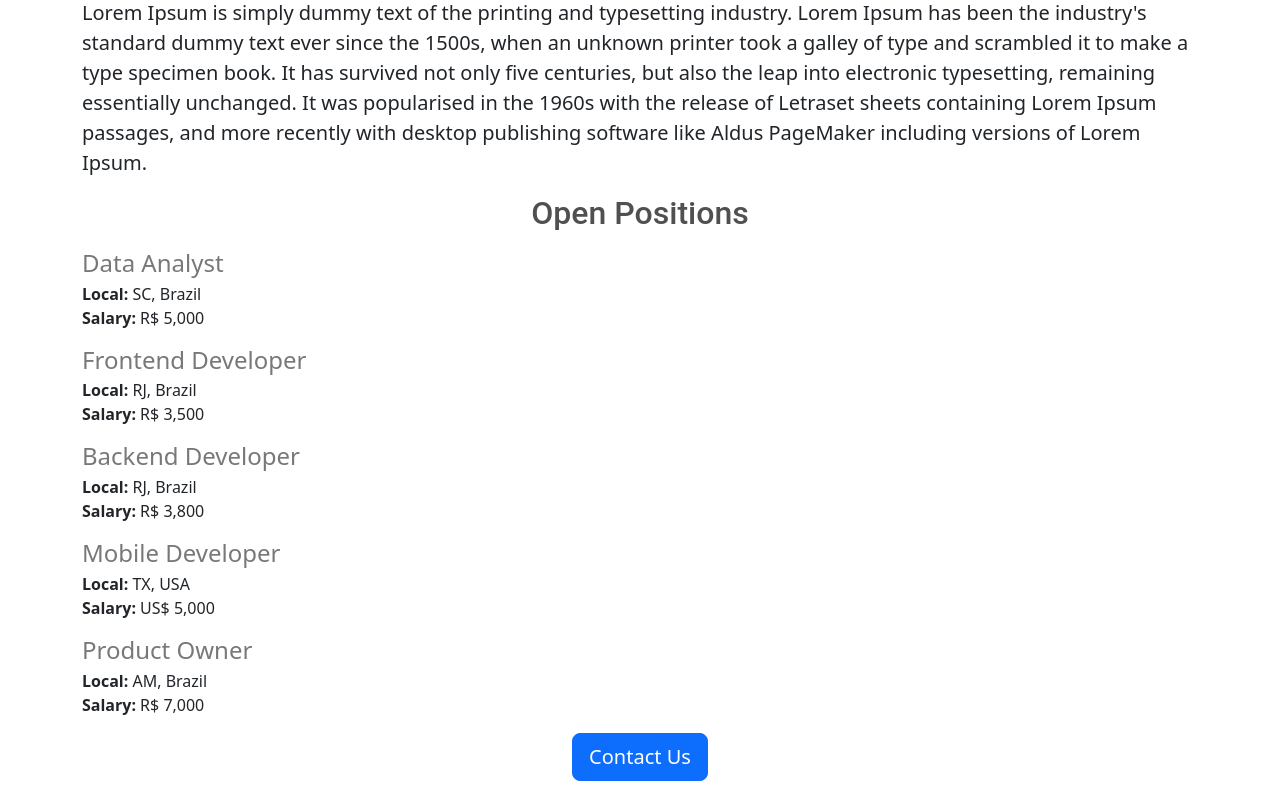
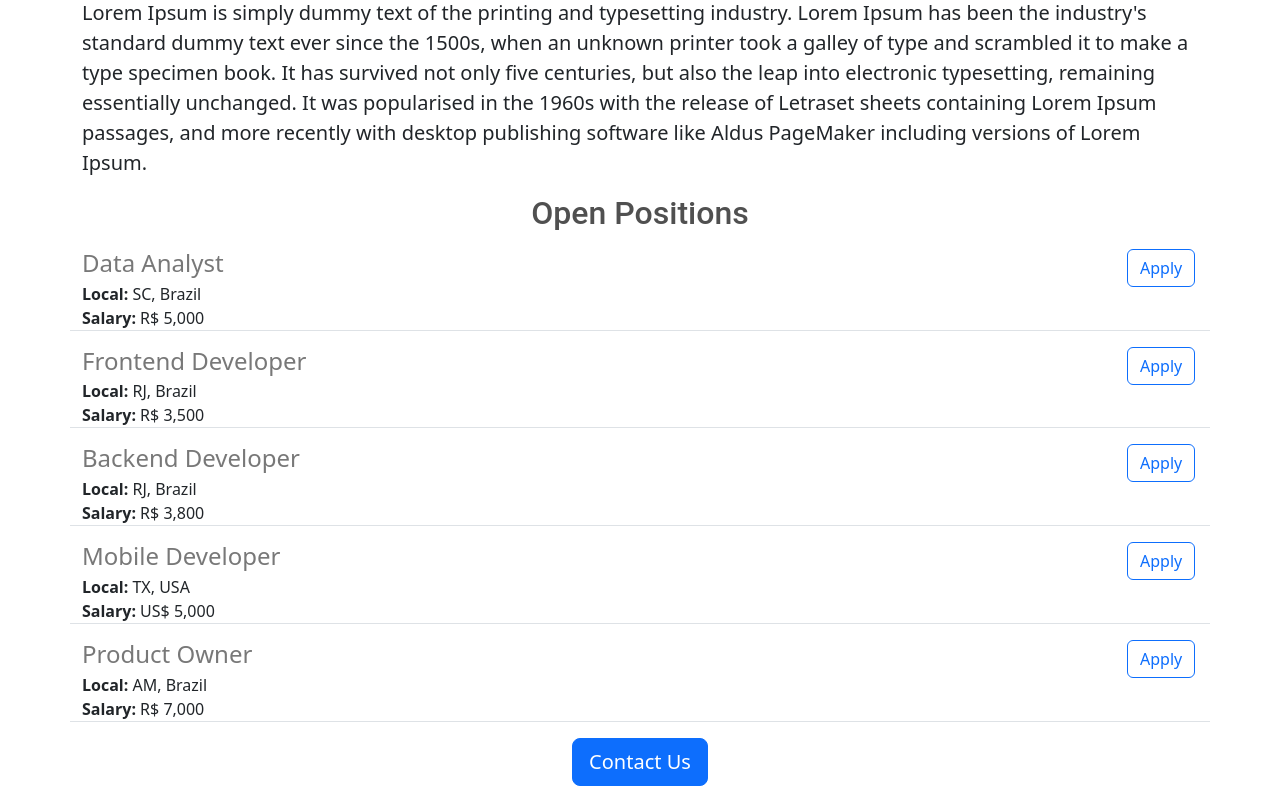
Before and after one commit to s4imu/Flask-Jobs, a Flask app: page / in a window 1280 px wide. Shown: the part 864-1650 px from the top of the page. Run offline with Flask 3, Linux system fonts and the light colour scheme.

Commit message:
FEAT: jobs position API

```diff
--- a/app.py
+++ b/app.py
@@ -1,4 +1,4 @@
-from flask import Flask, render_template
+from flask import Flask, render_template, jsonify
 
 app = Flask(__name__)
 
@@ -34,6 +34,9 @@ JOBS_POSITIONS = [{
 def home_page():
   return render_template("home.html", jobs_positions=JOBS_POSITIONS)
 
+@app.route("/jobs-positions")
+def jobs_positions():
+  return jsonify(JOBS_POSITIONS)
 
 if __name__ == "__main__":
   app.run(host='0.0.0.0', debug=True)
--- a/templates/includes/job-position.html
+++ b/templates/includes/job-position.html
@@ -1,5 +1,5 @@
-
-        <div id="job-card">
+        <div class="row border-bottom" id="job-card">
+          <div class="col-11">
             <h4 id="job-title">
               {{job.title}}
             </h4>
@@ -12,3 +12,7 @@
               {{job.salary}}
             </div>
           </div>
+          <div class="col-1">
+          <button type="button" class="btn btn-outline-primary">Apply</button>
+          </div>
+        </div>
```
Lines whose indentation alone changed are shown as unchanged.
